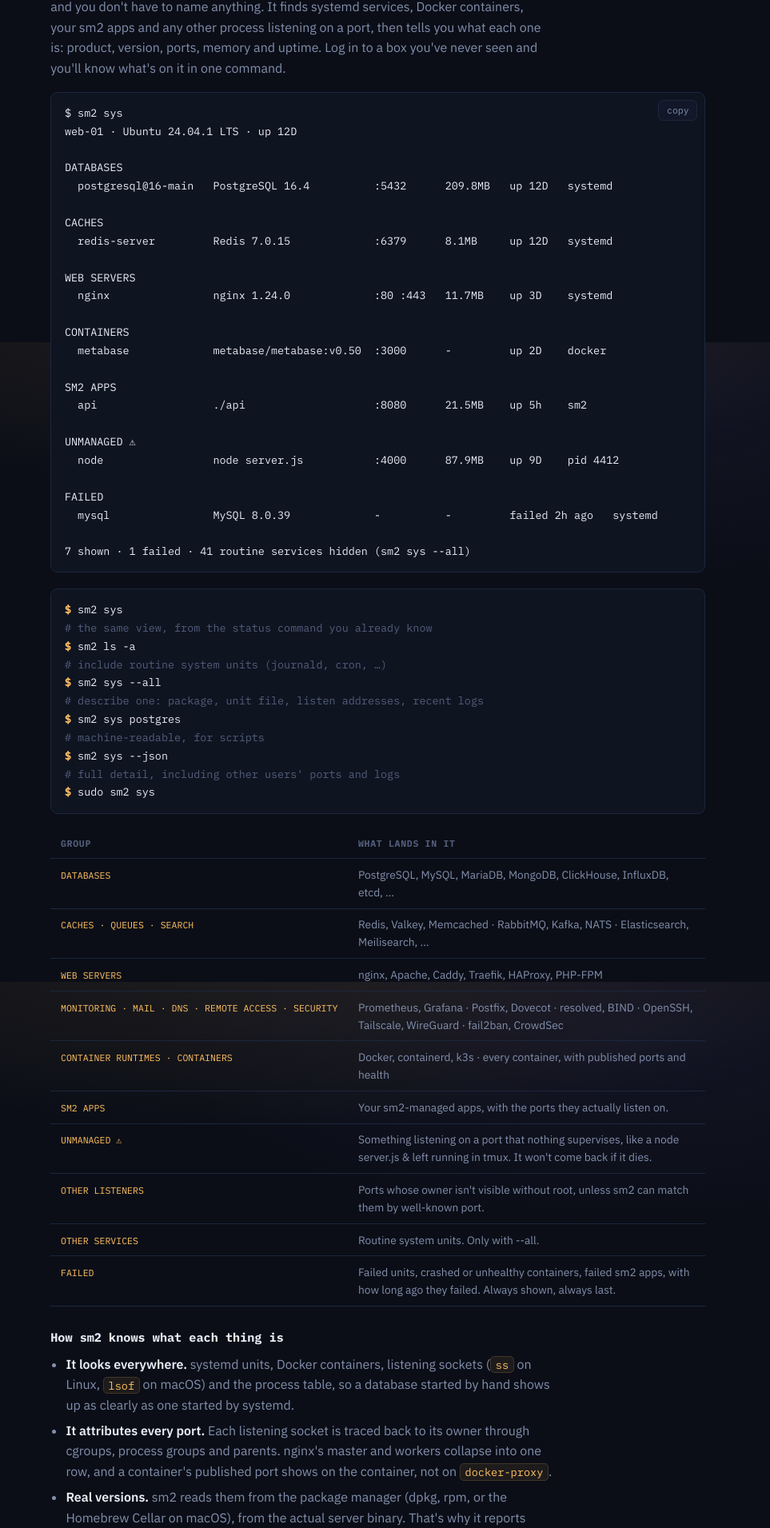
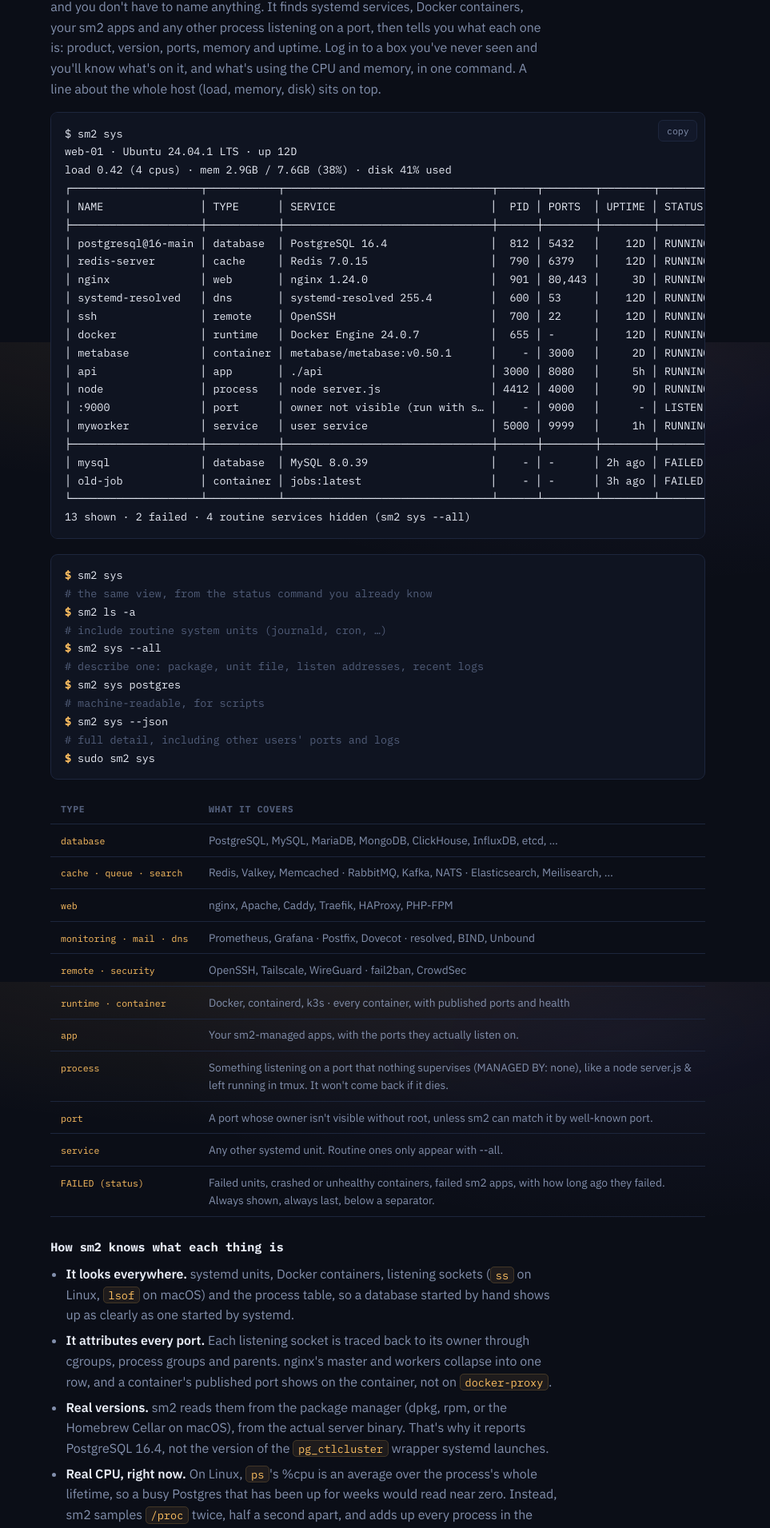
Before and after one commit to abdorizak/sm2-web, a Next.js app: page /docs in a window 1280 px wide. Shown: the part 6772-8683 px from the top of the page at 80% size, without its empty margins (298-1261 px from the left). Built offline with nearby package versions, Linux system fonts and the light colour scheme.

Commit message:
docs: sm2 sys box view with CPU and memory per service
Updates the server discovery section for the boxed table, explains how CPU is sampled, and replaces the group table with the TYPE values.

```diff
--- a/app/docs/page.tsx
+++ b/app/docs/page.tsx
@@ -37,7 +37,7 @@
   ["reset <name|all>", "Zero the restart counter."],
   ["signal <sig> <name|all>", "Send a signal (HUP, USR1, TERM, …). Alias: sendSignal."],
   ["status", "Boxed status table. Aliases: ls, ps, list. Flags: --json, -a/--all (everything on the server, same as sys)."],
-  ["sys [name]", "Everything running on the server: systemd services, databases, containers, sm2 apps and unmanaged processes. Pass a name to describe one. Flags: --all, --json."],
+  ["sys [name]", "Everything running on the server, with CPU and memory per service: systemd services, databases, containers, sm2 apps and unmanaged processes. Pass a name to describe one. Flags: --all, --json."],
   ["describe <name>", "Every parameter of an app. Aliases: info, desc, show."],
   ["logs <name>", "Stream logs. Flags: -f/--follow, --stderr, -n/--lines."],
   ["flush [name]", "Empty log files for one app or all."],
@@ -90,18 +90,20 @@
   ["Docker", "sm2 start cache -- docker run --rm redis", "Run the container in the foreground (no -d) so sm2 owns its lifecycle."],
 ];
 
-// [group, what lands in it] — the sections sm2 sys prints, in order.
-const SYS_GROUPS: [string, string][] = [
-  ["DATABASES", "PostgreSQL, MySQL, MariaDB, MongoDB, ClickHouse, InfluxDB, etcd, …"],
-  ["CACHES · QUEUES · SEARCH", "Redis, Valkey, Memcached · RabbitMQ, Kafka, NATS · Elasticsearch, Meilisearch, …"],
-  ["WEB SERVERS", "nginx, Apache, Caddy, Traefik, HAProxy, PHP-FPM"],
-  ["MONITORING · MAIL · DNS · REMOTE ACCESS · SECURITY", "Prometheus, Grafana · Postfix, Dovecot · resolved, BIND · OpenSSH, Tailscale, WireGuard · fail2ban, CrowdSec"],
-  ["CONTAINER RUNTIMES · CONTAINERS", "Docker, containerd, k3s · every container, with published ports and health"],
-  ["SM2 APPS", "Your sm2-managed apps, with the ports they actually listen on."],
-  ["UNMANAGED ⚠", "Something listening on a port that nothing supervises, like a node server.js & left running in tmux. It won't come back if it dies."],
-  ["OTHER LISTENERS", "Ports whose owner isn't visible without root, unless sm2 can match them by well-known port."],
-  ["OTHER SERVICES", "Routine system units. Only with --all."],
-  ["FAILED", "Failed units, crashed or unhealthy containers, failed sm2 apps, with how long ago they failed. Always shown, always last."],
+// [TYPE value, what it covers] — rows of sm2 sys are ordered by type, with
+// failed services always last.
+const SYS_TYPES: [string, string][] = [
+  ["database", "PostgreSQL, MySQL, MariaDB, MongoDB, ClickHouse, InfluxDB, etcd, …"],
+  ["cache · queue · search", "Redis, Valkey, Memcached · RabbitMQ, Kafka, NATS · Elasticsearch, Meilisearch, …"],
+  ["web", "nginx, Apache, Caddy, Traefik, HAProxy, PHP-FPM"],
+  ["monitoring · mail · dns", "Prometheus, Grafana · Postfix, Dovecot · resolved, BIND, Unbound"],
+  ["remote · security", "OpenSSH, Tailscale, WireGuard · fail2ban, CrowdSec"],
+  ["runtime · container", "Docker, containerd, k3s · every container, with published ports and health"],
+  ["app", "Your sm2-managed apps, with the ports they actually listen on."],
+  ["process", "Something listening on a port that nothing supervises (MANAGED BY: none), like a node server.js & left running in tmux. It won't come back if it dies."],
+  ["port", "A port whose owner isn't visible without root, unless sm2 can match it by well-known port."],
+  ["service", "Any other systemd unit. Routine ones only appear with --all."],
+  ["FAILED (status)", "Failed units, crashed or unhealthy containers, failed sm2 apps, with how long ago they failed. Always shown, always last, below a separator."],
 ];
 
 // [embed color, event name, when it fires] — colors mirror the Discord embeds.
@@ -556,34 +558,32 @@
               you don&apos;t have to name anything. It finds systemd services, Docker containers,
               your sm2 apps and any other process listening on a port, then tells you what each
               one is: product, version, ports, memory and uptime. Log in to a box you&apos;ve never
-              seen and you&apos;ll know what&apos;s on it in one command.
+              seen and you&apos;ll know what&apos;s on it, and what&apos;s using the CPU and
+              memory, in one command. A line about the whole host (load, memory, disk) sits on top.
             </p>
             <Code copy="sm2 sys">
 {`$ sm2 sys
 web-01 · Ubuntu 24.04.1 LTS · up 12D
-
-DATABASES
-  postgresql@16-main   PostgreSQL 16.4          :5432      209.8MB   up 12D   systemd
-
-CACHES
-  redis-server         Redis 7.0.15             :6379      8.1MB     up 12D   systemd
-
-WEB SERVERS
-  nginx                nginx 1.24.0             :80 :443   11.7MB    up 3D    systemd
-
-CONTAINERS
-  metabase             metabase/metabase:v0.50  :3000      -         up 2D    docker
-
-SM2 APPS
-  api                  ./api                    :8080      21.5MB    up 5h    sm2
-
-UNMANAGED ⚠
-  node                 node server.js           :4000      87.9MB    up 9D    pid 4412
-
-FAILED
-  mysql                MySQL 8.0.39             -          -         failed 2h ago   systemd
-
-7 shown · 1 failed · 41 routine services hidden (sm2 sys --all)`}
+load 0.42 (4 cpus) · mem 2.9GB / 7.6GB (38%) · disk 41% used
+┌────────────────────┬───────────┬────────────────────────────────┬──────┬────────┬────────┬─────────┬────────┬─────────┬─────────────────┬────────────┐
+│ NAME               │ TYPE      │ SERVICE                        │  PID │ PORTS  │ UPTIME │ STATUS  │    CPU │     MEM │ USER            │ MANAGED BY │
+├────────────────────┼───────────┼────────────────────────────────┼──────┼────────┼────────┼─────────┼────────┼─────────┼─────────────────┼────────────┤
+│ postgresql@16-main │ database  │ PostgreSQL 16.4                │  812 │ 5432   │    12D │ RUNNING │  30.0% │ 209.8MB │ postgres        │ systemd    │
+│ redis-server       │ cache     │ Redis 7.0.15                   │  790 │ 6379   │    12D │ RUNNING │   0.0% │   8.1MB │ redis           │ systemd    │
+│ nginx              │ web       │ nginx 1.24.0                   │  901 │ 80,443 │     3D │ RUNNING │  10.0% │  11.7MB │ root            │ systemd    │
+│ systemd-resolved   │ dns       │ systemd-resolved 255.4         │  600 │ 53     │    12D │ RUNNING │   0.0% │   8.6MB │ systemd-resolve │ systemd    │
+│ ssh                │ remote    │ OpenSSH                        │  700 │ 22     │    12D │ RUNNING │   0.0% │   5.7MB │ root            │ systemd    │
+│ docker             │ runtime   │ Docker Engine 24.0.7           │  655 │ -      │    12D │ RUNNING │   0.0% │  94.4MB │ root            │ systemd    │
+│ metabase           │ container │ metabase/metabase:v0.50.1      │    - │ 3000   │     2D │ RUNNING │  50.0% │ 625.0MB │ -               │ docker     │
+│ api                │ app       │ ./api                          │ 3000 │ 8080   │     5h │ RUNNING │   4.0% │  21.5MB │ xman            │ sm2        │
+│ node               │ process   │ node server.js                 │ 4412 │ 4000   │     9D │ RUNNING │ 100.0% │  87.9MB │ xman            │ none       │
+│ :9000              │ port      │ owner not visible (run with s… │    - │ 9000   │      - │ LISTEN  │      - │       - │ -               │ ?          │
+│ myworker           │ service   │ user service                   │ 5000 │ 9999   │     1h │ RUNNING │   0.0% │  14.6MB │ xman            │ systemd    │
+├────────────────────┼───────────┼────────────────────────────────┼──────┼────────┼────────┼─────────┼────────┼─────────┼─────────────────┼────────────┤
+│ mysql              │ database  │ MySQL 8.0.39                   │    - │ -      │ 2h ago │ FAILED  │      - │       - │ -               │ systemd    │
+│ old-job            │ container │ jobs:latest                    │    - │ -      │ 3h ago │ FAILED  │      - │       - │ -               │ docker     │
+└────────────────────┴───────────┴────────────────────────────────┴──────┴────────┴────────┴─────────┴────────┴─────────┴─────────────────┴────────────┘
+13 shown · 2 failed · 4 routine services hidden (sm2 sys --all)`}
             </Code>
             <Shell
               lines={[
@@ -600,7 +600,7 @@
                 "sudo sm2 sys",
               ]}
             />
-            <Table head={["Group", "What lands in it"]} rows={SYS_GROUPS} />
+            <Table head={["Type", "What it covers"]} rows={SYS_TYPES} />
             <h3>How sm2 knows what each thing is</h3>
             <ul className={styles.list}>
               <li>
@@ -622,8 +622,18 @@
                 <code className="tok">pg_ctlcluster</code> wrapper systemd launches.
               </li>
               <li>
+                <strong>Real CPU, right now.</strong> On Linux, <code className="tok">ps</code>&apos;s
+                %cpu is an average over the process&apos;s whole lifetime, so a busy Postgres that
+                has been up for weeks would read near zero. Instead, sm2 samples{" "}
+                <code className="tok">/proc</code> twice, half a second apart, and adds up every
+                process in the service&apos;s cgroup: all Postgres backends, all nginx workers,
+                everything inside a container. It&apos;s shown as % of one core, like{" "}
+                <code className="tok">top</code>, so a busy multi-threaded service can read over 100%.
+              </li>
+              <li>
                 <strong>Real memory.</strong> On systemd it uses the unit&apos;s cgroup accounting, so
-                Postgres counts every backend. Otherwise sm2 sums the whole process group.
+                Postgres counts every backend. Containers count their cgroup. Otherwise sm2 sums the
+                whole process group.
               </li>
               <li>
                 <strong>Quiet by default.</strong> A typical server runs dozens of routine units.
```
